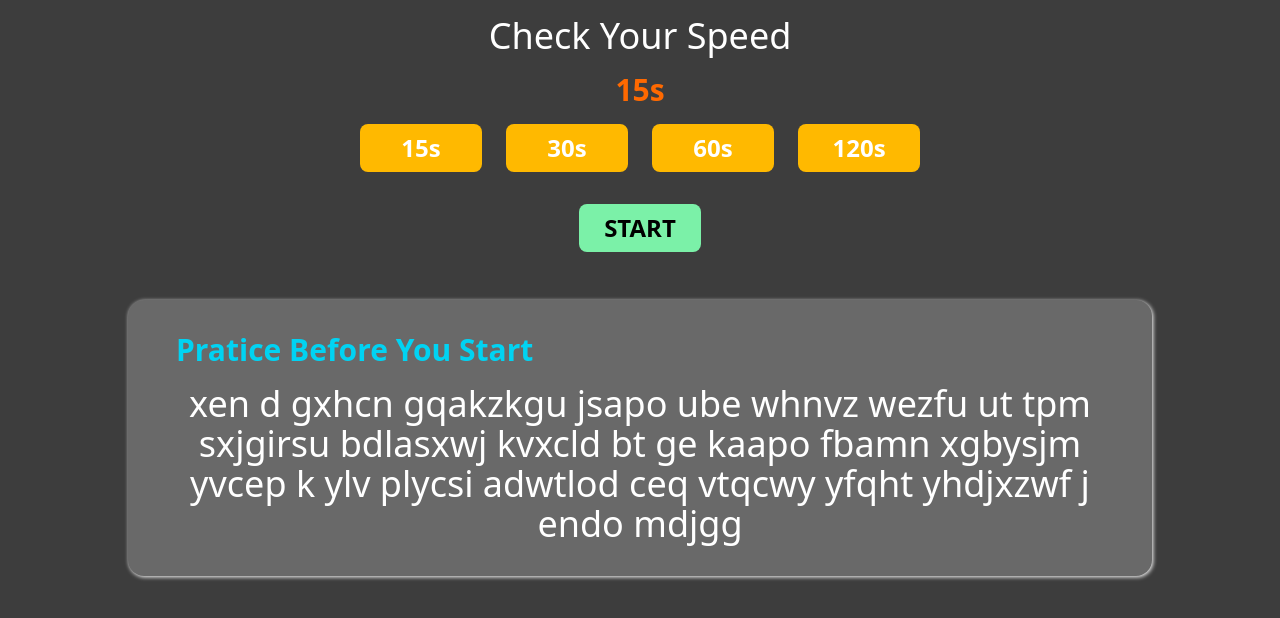
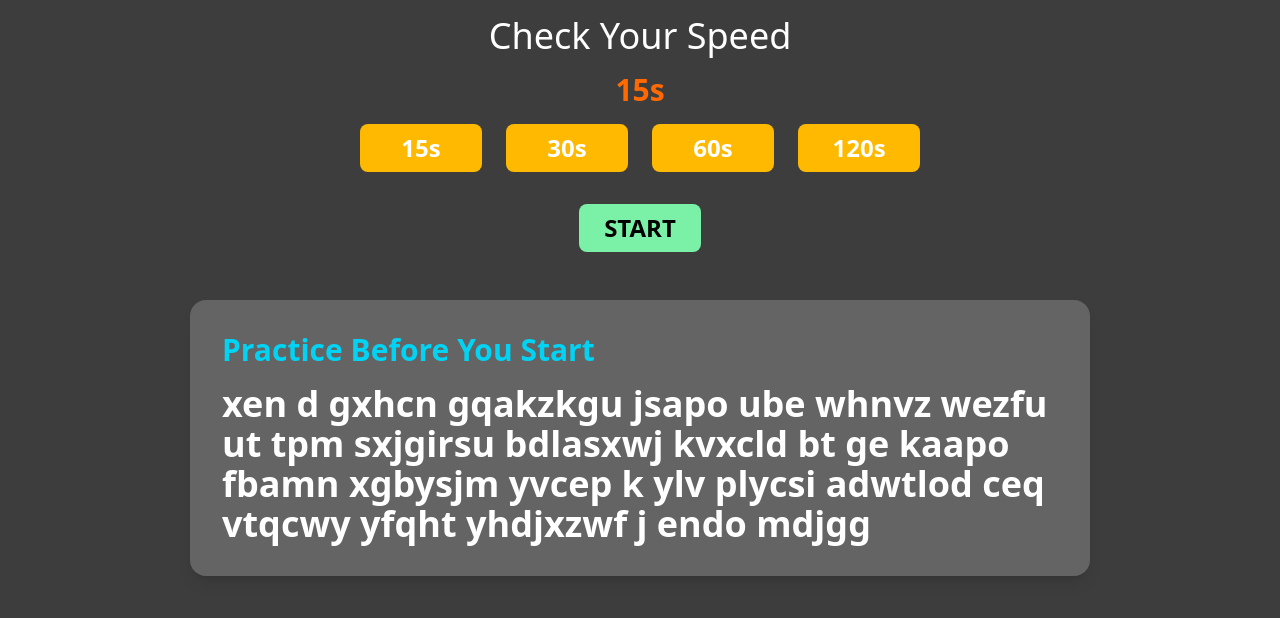
Before and after one commit to Adityaawaik/typing-speed, a React (Vite) app: page / in a window 1280 px wide. Shown: the top 618 px of the page. Built offline with nearby package versions, Linux system fonts and the light colour scheme.

Commit message:
file updated

```diff
--- a/src/Components/TypingText.jsx
+++ b/src/Components/TypingText.jsx
@@ -16,27 +16,33 @@ const TypingText = () => {
     <>
       <Timer />
 
-      <div className="flex justify-center text-justify">
-        <div className="text-center mt-4 mb-4 w-[80%] bg-[#696969] p-8 rounded-2xl shadow-[1px_1px_4px_0px_white] ">
-          <h1 className="ml-4 text-3xl text-start mb-4 text-cyan-400 font-bold">
-            Pratice Before You Start
+      <div className="flex justify-center px-4">
+        <div className="mt-4 mb-4 w-full max-w-225 bg-[#696969]/90 backdrop-blur-sm p-4 sm:p-6 md:p-8 rounded-2xl shadow-lg">
+          <h1 className="text-lg sm:text-xl md:text-3xl text-start mb-4 text-cyan-400 font-bold">
+            Practice Before You Start
           </h1>
+
+          <div className="wrap-break-word-break-words leading-relaxed">
             {randomText.split("").map((letter, index) => {
-            let color = "text-white-500";
+              let color = "text-white";
 
               if (index < currentText.length) {
                 color =
                   currentText[index] === letter
-                  ? "text-green-500"
-                  : "text-red-700";
+                    ? "text-green-400"
+                    : "text-red-400";
               }
 
               return (
-              <span key={index} className={`${color} text-4xl`}>
+                <span
+                  key={index}
+                  className={`${color} text-2xl sm:text-3xl md:text-4xl font-semibold`}
+                >
                   {letter}
                 </span>
               );
             })}
+          </div>
         </div>
       </div>
 
```
Lines whose indentation alone changed are shown as unchanged.
